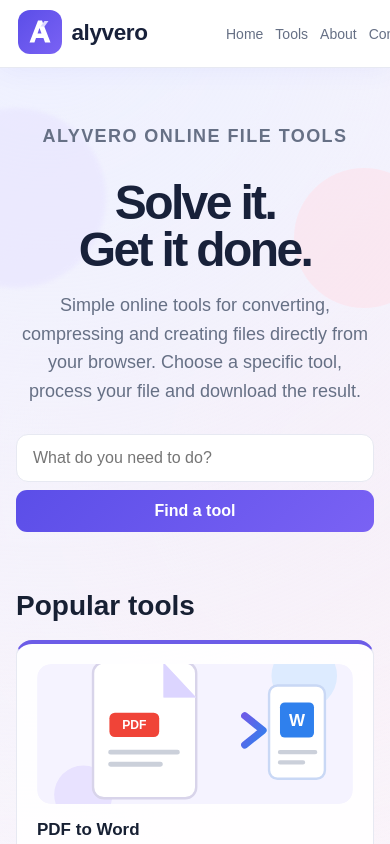
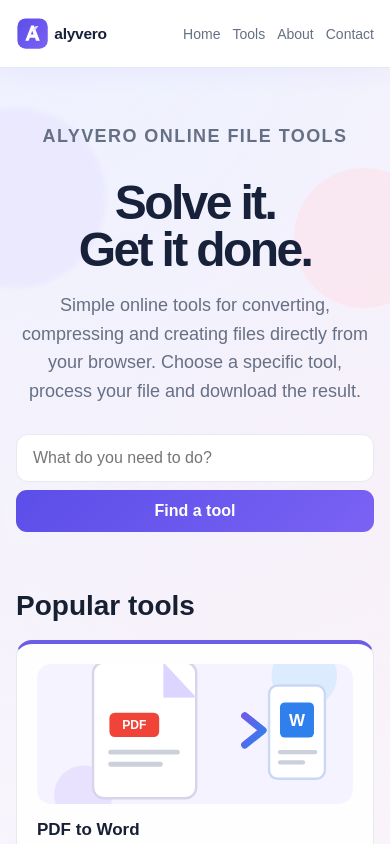
Before and after one commit to rindodi/alyvero, a Next.js app: page / in a window 390 px wide. Shown: the top 844 px of the page. Built offline with nearby package versions, Linux system fonts and the light colour scheme.

Commit message:
style: polish Alyvero logo sizing

```diff
--- a/app/globals.css
+++ b/app/globals.css
@@ -19,7 +19,9 @@ body { margin: 0; background: radial-gradient(circle at 12% 0%, #eef1ff 0, trans
 a { color: inherit; text-decoration: none; }
 button, input, textarea { font: inherit; }
 .site-header { height: 68px; display:flex; align-items:center; justify-content:space-between; padding:0 24px; border-bottom:1px solid var(--line); background:rgba(255,255,255,.96); box-shadow:0 4px 24px rgba(91,78,232,.06); position:sticky; top:0; z-index:10; backdrop-filter:blur(10px); }
-.brand { font-weight:900; letter-spacing:.14em; font-size:18px; color:#4f46d8; }
+.brand-logo { display:inline-flex; align-items:center; line-height:0; flex-shrink:0; }
+.brand-logo img { display:block; width:180px; height:auto; }
+.brand-logo:focus-visible { outline:3px solid #c9c5ff; outline-offset:5px; border-radius:10px; }
 .site-header nav, .site-footer div { display:flex; gap:18px; color:var(--muted); font-size:14px; }
 .site-header nav a:hover, .site-footer a:hover { color:var(--accent); }
 main { min-height:calc(100vh - 120px); }
@@ -111,6 +113,7 @@ main { min-height:calc(100vh - 120px); }
 @media (max-width:640px) {
   .site-header { padding:0 16px; }
   .site-header nav { gap:12px; }
+  .brand-logo img { width:145px; }
   .hero { padding:54px 0 34px; }
   .hero h1 { font-size:48px; }
   .search-box { display:block; background:transparent; border:0; box-shadow:none; padding:0; }
```
